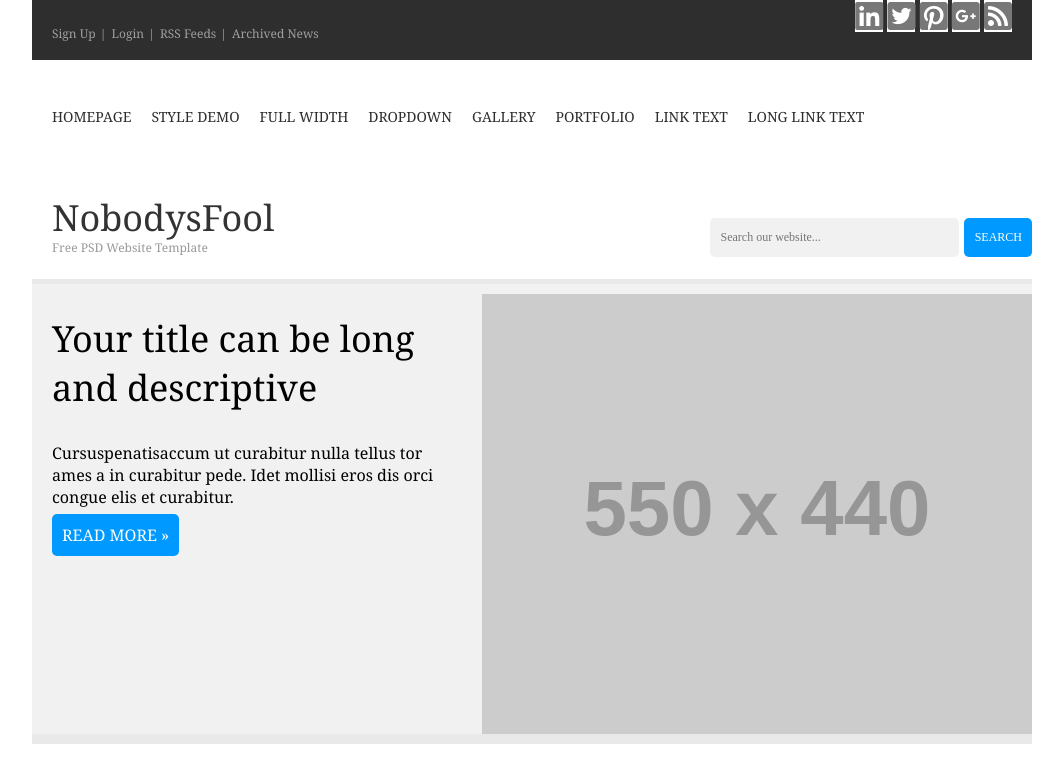
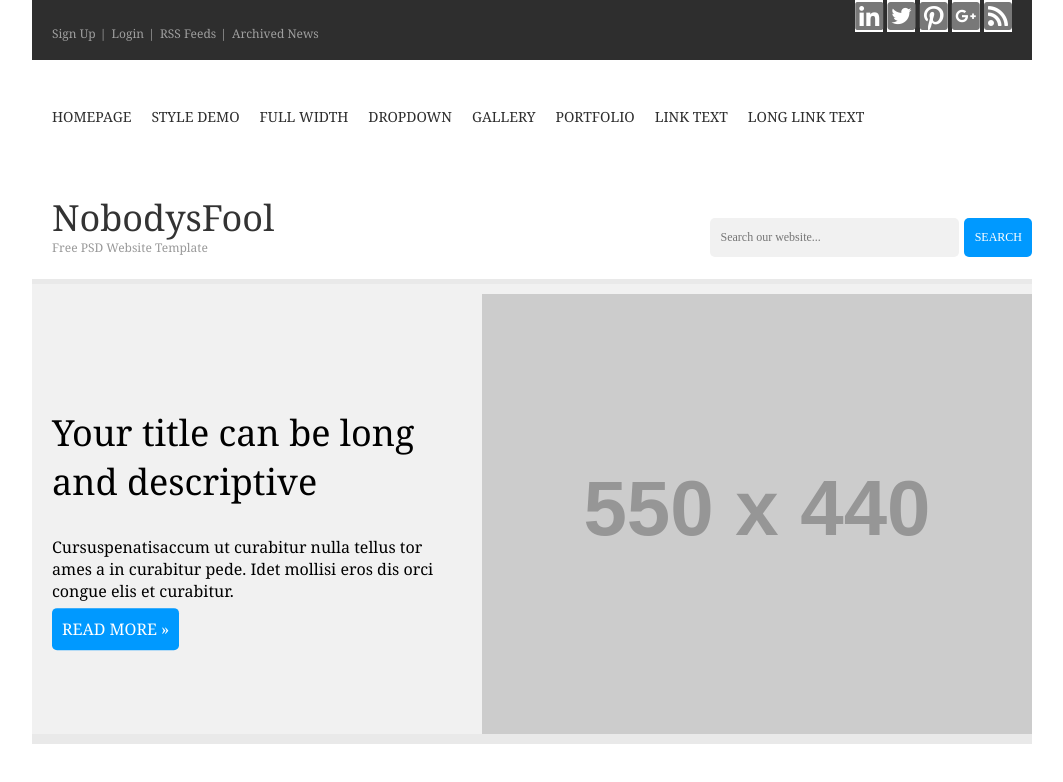
Before and after one commit to TomasCybas/FrontEndCourse19, a plain HTML site: page homework8/homework8.html in a window 1280 px wide. Shown: the whole page, without its empty margins (108-1171 px from the left). Drawn offline with Linux system fonts and the light colour scheme; placeholder pictures from the web are drawn by us.

Commit message:
homework8

```diff
--- a/homework8/homework8.css
+++ b/homework8/homework8.css
@@ -13,6 +13,12 @@ header {
 .clearfix {
     overflow:hidden;
 }
+.center-vertically {
+    position: absolute;
+    top: 50%;
+    transform: translate(0, -50%);
+}
+
 .content {
     max-width: 1000px;
     margin: 0 auto;
--- a/homework8/homework8.html
+++ b/homework8/homework8.html
@@ -52,8 +52,8 @@
             </div>
         </div>
     </header>
-    <div class="slider-container clearfix">
-        <div class="slider-text-block">
+    <div style="position: relative" class="slider-container clearfix">
+        <div class="center-vertically slider-text-block">
             <h2>
                 Your title can be long and descriptive
             </h2>
```
